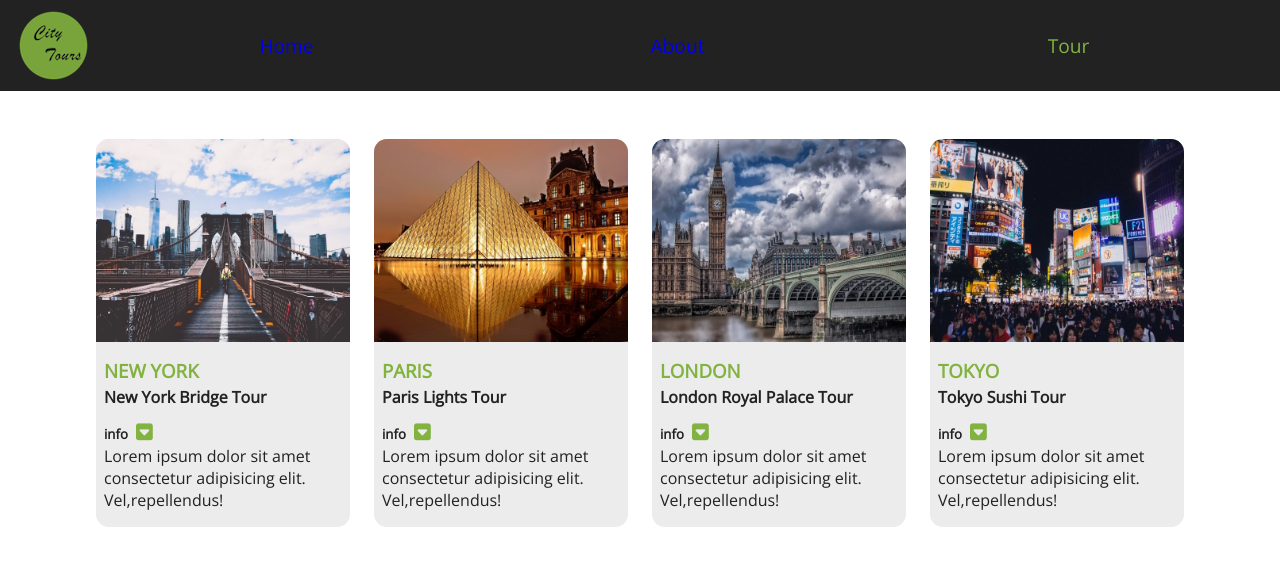
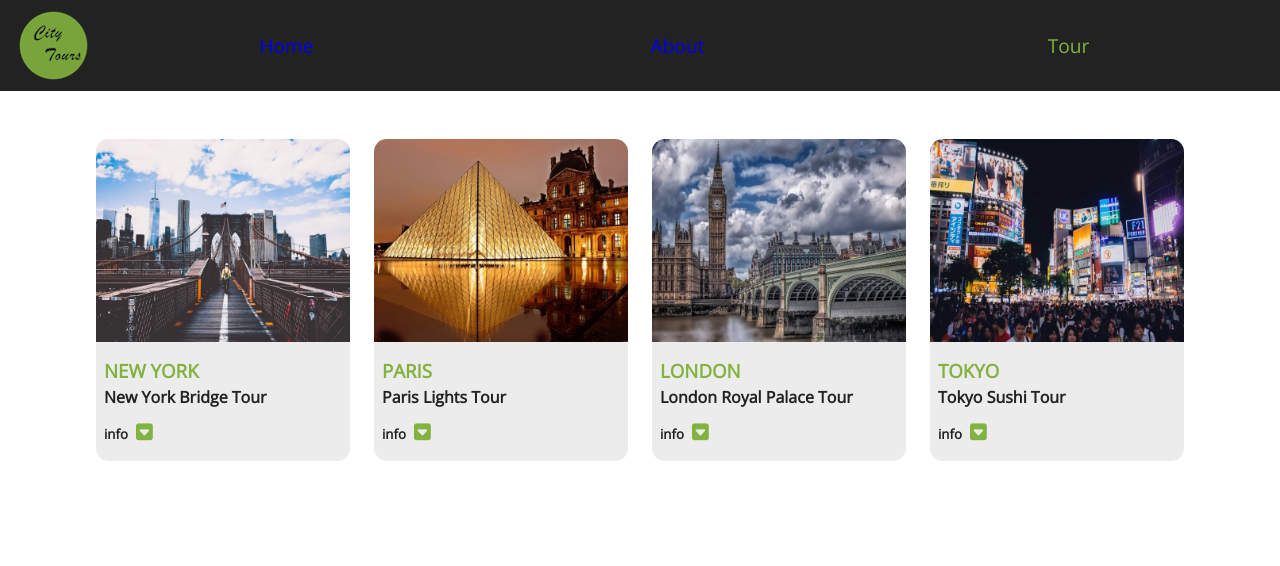
Before and after one commit to Tunji545/city-tour, a React (Create React App) app: page / in a window 1280 px wide. Shown: the top 566 px of the page. Built offline with nearby package versions, Linux system fonts and the light colour scheme.

Commit message:
Implementing the Caret Button

```diff
--- a/src/component/Tour/Tour.js
+++ b/src/component/Tour/Tour.js
@@ -2,6 +2,15 @@
 import "./Tour.scss";
 
 export default class Tour extends React.Component {
+  state = {
+    showInfo: false
+  }
+
+  handleInfo = () => {
+    this.setState( prevState => ({
+      showInfo: !prevState.showInfo
+    }))
+  }
 
   render() {
     const { id, img, city, name, info } = this.props.tour;
@@ -18,9 +27,9 @@
           <h3>{city}</h3>
           <h4>{name}</h4>
           <h5>info{""}
-            <span><i className="fas fa-caret-square-down" /></span>
+            <span onClick={this.handleInfo}><i className="fas fa-caret-square-down" /></span>
           </h5>
-          <p>{info}</p>
+          {this.state.showInfo && <p>{info}</p>}
         </div>
       </article>
     )
```
